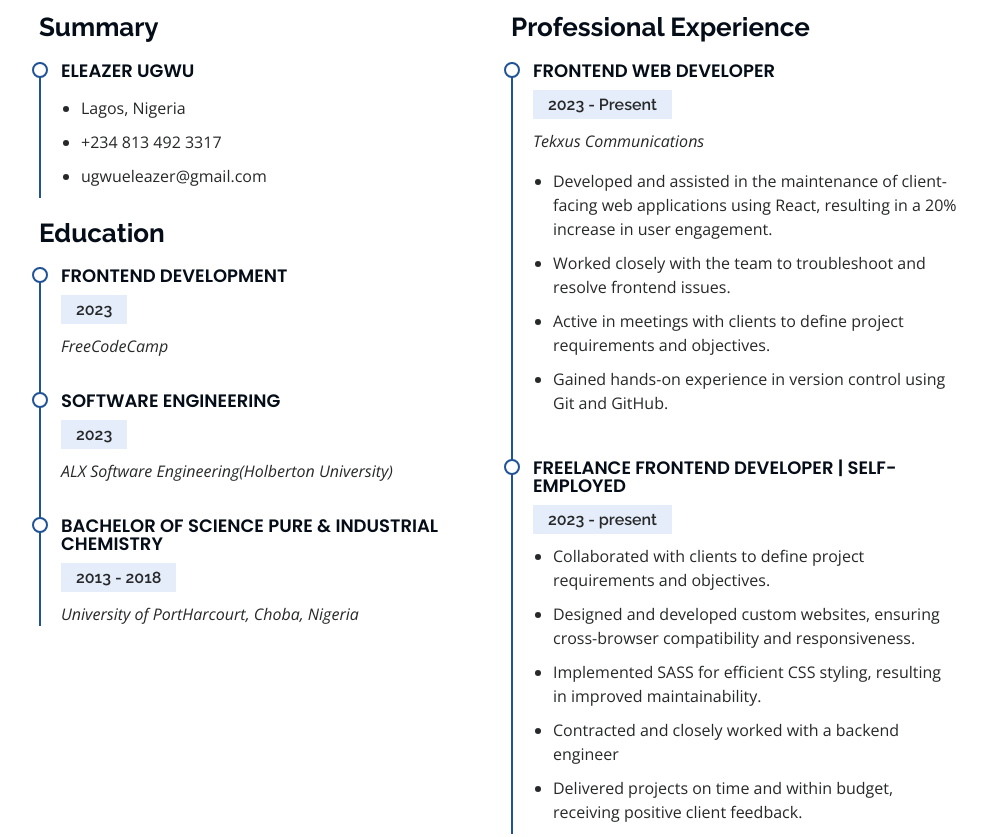
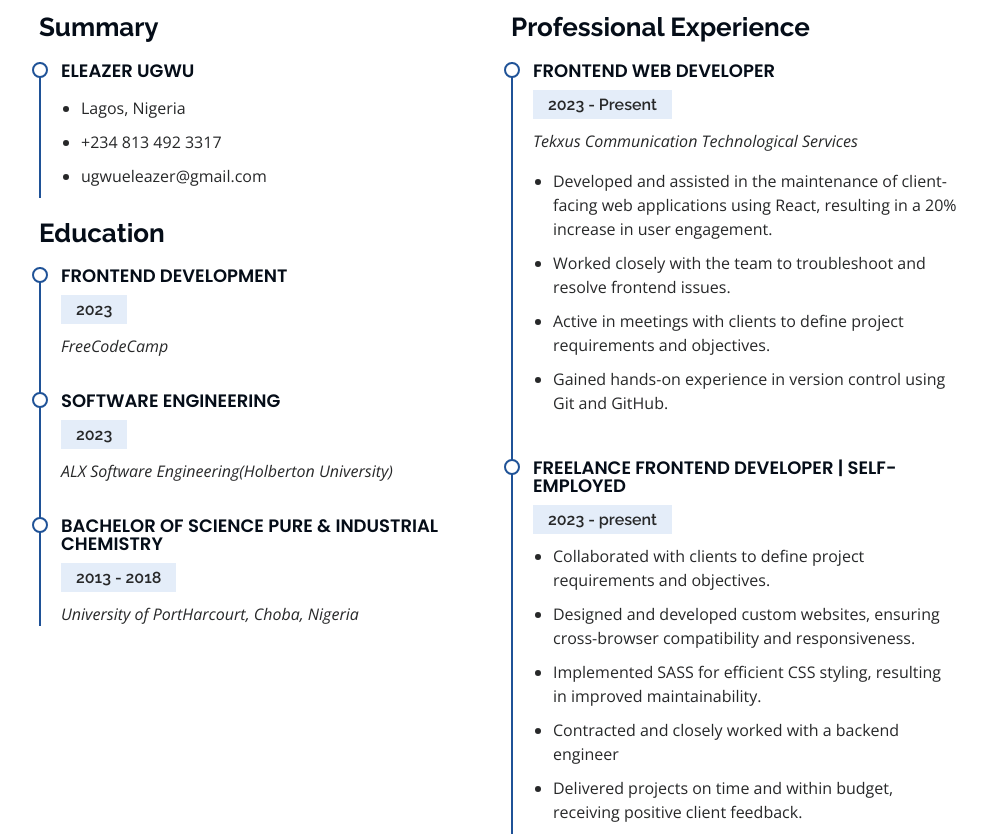
Before and after one commit to MobuchiElly/buchidev_portfolio, a plain HTML site: page index.html in a window 1280 px wide. Shown: the part 2320-3157 px from the top of the page, without its empty margins (291-1278 px from the left). Drawn offline with nearby package versions, Linux system fonts and the light colour scheme.

Commit message:
updated UI

```diff
--- a/index.html
+++ b/index.html
@@ -251,7 +251,7 @@
             <div class="resume-item">
               <h4>Frontend Web Developer</h4>
               <h5>2023 - Present</h5>
-              <p><em>Tekxus Communications</em></p>
+              <p><em>Tekxus Communication Technological Services</em></p>
               <ul>
                 <li>Developed and assisted in the maintenance of client-facing web applications using React, resulting in a 20% increase in user engagement.</li>
                 <li>Worked closely with the team to troubleshoot and resolve frontend issues.</li>
```
Also changed, not shown: assets/img/portfolio/moviediscoveryapp.JPG, assets/img/portfolio/portfolio-4.JPG (deleted).
